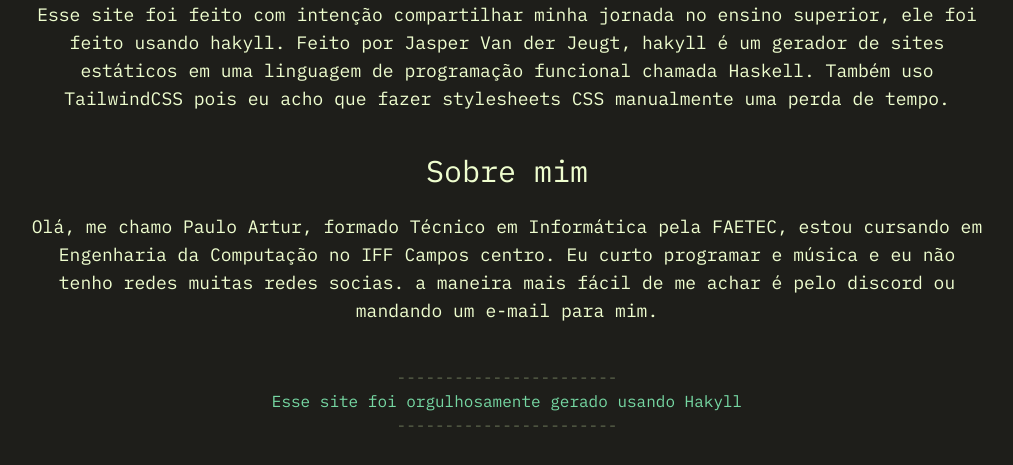
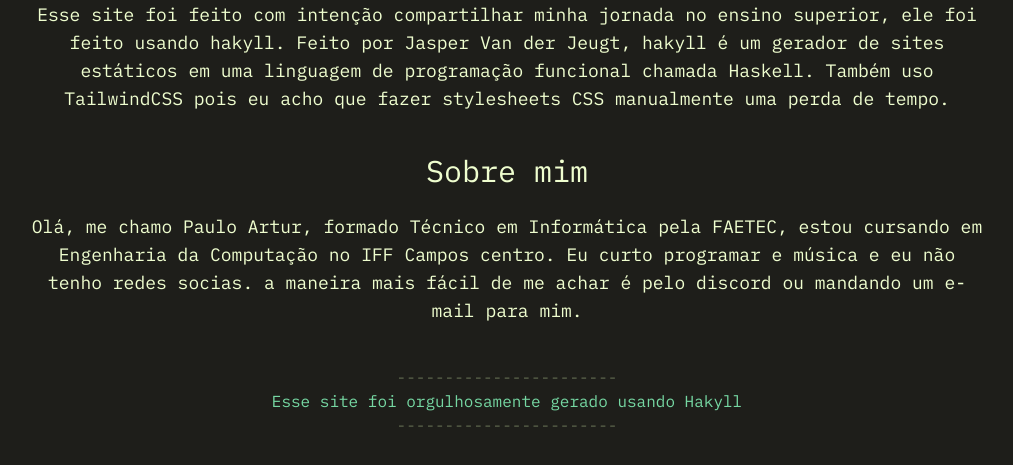
Before and after one commit to AlgumCorrupto/IFF-depressao, a website: page docs/index.html in a window 1280 px wide. Shown: the part 551-1016 px from the top of the page, without its empty margins (133-1146 px from the left). Drawn offline with Linux system fonts and the light colour scheme.

Commit message:
fix spelling in home page

```diff
--- a/docs/index.html
+++ b/docs/index.html
@@ -59,7 +59,7 @@
     <h1>Sobre mim</h1>
     <p class="text-center">
         Olá, me chamo Paulo Artur, formado Técnico em Informática pela FAETEC, estou cursando em Engenharia
-        da Computação no IFF Campos centro. Eu curto programar e música e eu não tenho redes muitas redes socias.
+        da Computação no IFF Campos centro. Eu curto programar e música e eu não tenho redes socias.
         a maneira mais fácil de me achar é pelo discord ou mandando um e-mail para mim.
     </p>
 </div>
```
